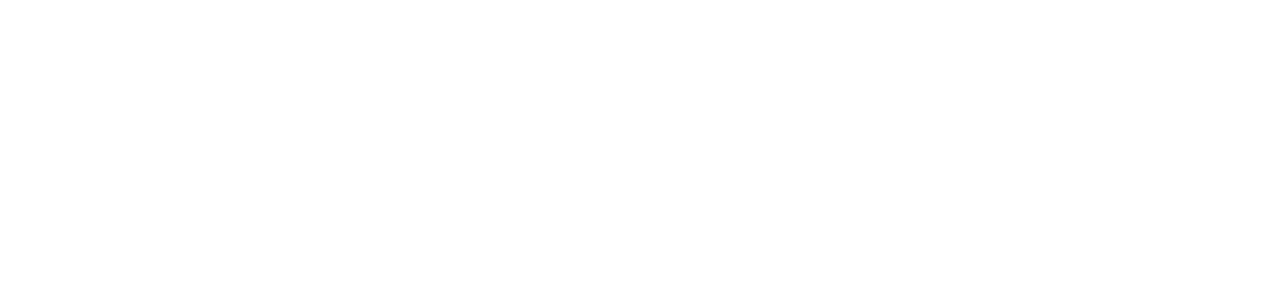
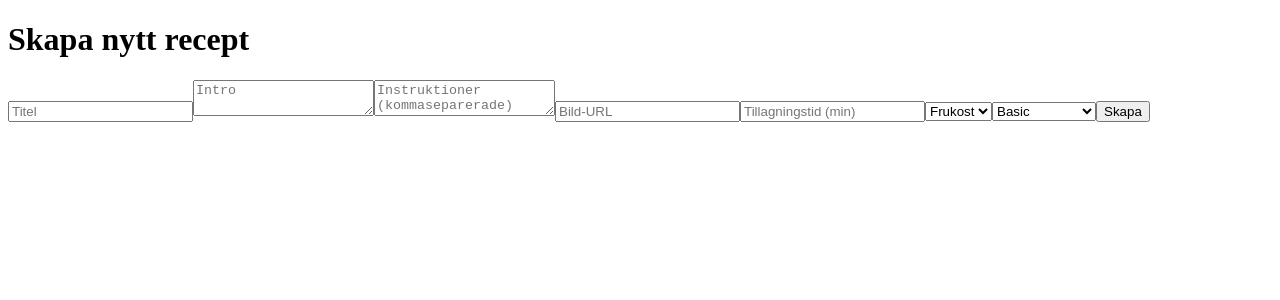
Before and after one commit to anassFahsi/Recept-tjanst, a React (Vite) app in the folder frontend/: page /admin/new in a window 1280 px wide. Before the commit this address had no page. Shown: the top 300 px of the page. Built offline with nearby package versions, Linux system fonts and the light colour scheme.

Commit message:
add NewRecipe page and route for creating recipes

```diff
--- a/frontend/src/App.tsx
+++ b/frontend/src/App.tsx
@@ -1,5 +1,6 @@
 import AdminDashboard from "./pages/AdminDashboard";
 import { BrowserRouter,Routes,Route } from "react-router-dom";
+import NewRecipe from "./pages/NewRecipe";
 
 const App=()=>{
   return (
@@ -10,6 +11,10 @@ const App=()=>{
           path="/admin"
           element={<AdminDashboard  />}
         />
+        <Route
+        path='/admin/new'
+        element={<NewRecipe />}
+        />
       </Routes>
       </BrowserRouter>
     </div>
--- a/frontend/src/pages/AdminDashboard.tsx
+++ b/frontend/src/pages/AdminDashboard.tsx
@@ -10,6 +10,7 @@ export default function AdminDashboard () {
         try{
             const result=await axios.get('http://localhost:3000/recipes');
             setRecipes(result.data);
+            console.log(result.data)
         }
         catch(err){
             console.error("Error fetching recipes ",err)
--- /dev/null
+++ b/frontend/src/pages/NewRecipe.tsx
@@ -0,0 +1,87 @@
+import { useState } from "react";
+import axios from "axios";
+
+export default function NewRecipe() {
+  const [form, setForm] = useState({
+    title: "",
+    intro: "",
+    instructions: "",
+    image_url: "",
+    cook_time_min: "",
+    category_id: 1,
+    required_level_id: 1
+  });
+
+  const handleSubmit = async (e: React.ChangeEvent) => {
+    e.preventDefault();
+
+    try {
+      await axios.post("http://localhost:3000/recipes", {
+        ...form,
+        instructions: form.instructions.split(",")
+      });
+
+      window.location.href = "/admin";
+    } catch (err) {
+      console.error("Error creating recipe:", err);
+    }
+  };
+
+  return (
+    <div className="new-recipe">
+      <h1>Skapa nytt recept</h1>
+
+      <form onSubmit={handleSubmit}>
+        <input
+          placeholder="Titel"
+          value={form.title}
+          onChange={(e) => setForm({ ...form, title: e.target.value })}
+        />
+
+        <textarea
+          placeholder="Intro"
+          value={form.intro}
+          onChange={(e) => setForm({ ...form, intro: e.target.value })}
+        />
+
+        <textarea
+          placeholder="Instruktioner (kommaseparerade)"
+          value={form.instructions}
+          onChange={(e) => setForm({ ...form, instructions: e.target.value })}
+        />
+
+        <input
+          placeholder="Bild-URL"
+          value={form.image_url}
+          onChange={(e) => setForm({ ...form, image_url: e.target.value })}
+        />
+
+        <input
+          placeholder="Tillagningstid (min)"
+          value={form.cook_time_min}
+          onChange={(e) => setForm({ ...form, cook_time_min: e.target.value })}
+        />
+
+        <select
+          value={form.category_id}
+          onChange={(e) => setForm({ ...form, category_id: Number(e.target.value) })}
+        >
+          <option value={1}>Frukost</option>
+          <option value={2}>Lunch</option>
+          <option value={3}>Middag</option>
+        </select>
+
+        <select
+          value={form.required_level_id}
+          onChange={(e) => setForm({ ...form, required_level_id: Number(e.target.value) })}
+        >
+          <option value={1}>Basic</option>
+          <option value={2}>Premium</option>
+          <option value={3}>Premium plus</option>
+        </select>
+
+        <button type="submit">Skapa</button>
+      </form>
+    </div>
+  );
+}
```
Also changed, not shown: 1 other file (tests, documents, lock files or other folders).
